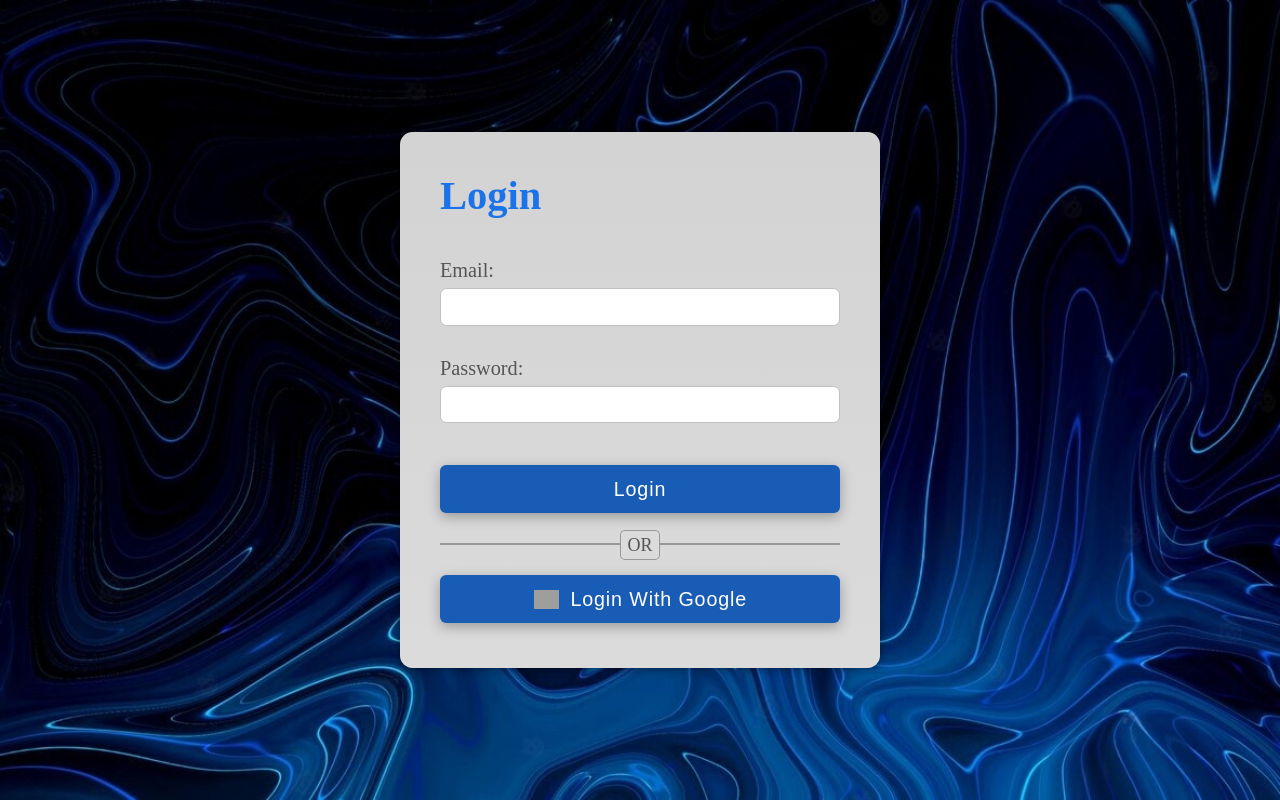
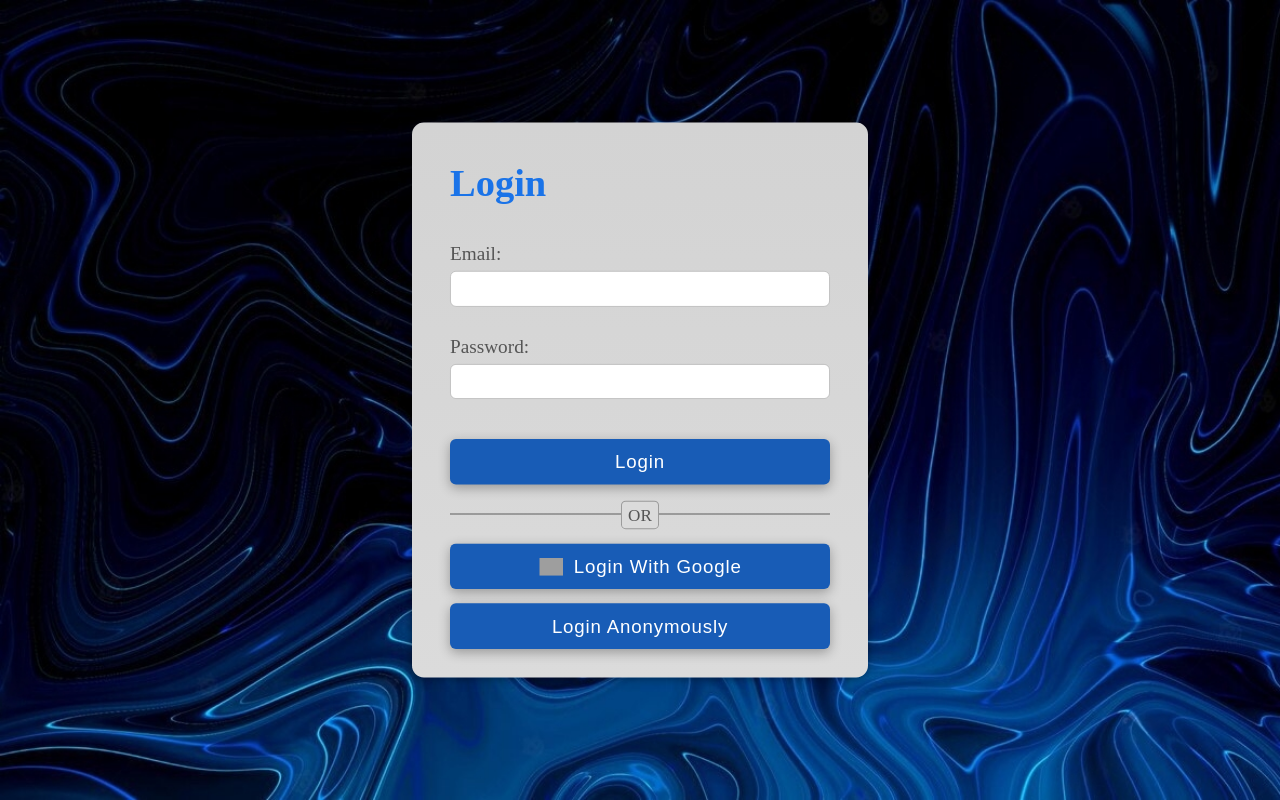
Before and after one commit to Ali-Sdg90/React-Album-Project, a React (Create React App) app in the folder react-album-project/: page /React-login-page in a window 1280 px wide. Built offline with nearby package versions, Linux system fonts and the light colour scheme; no server answers; grey boxes are pictures that could not be loaded.

Commit message:
Change size of login page / Add Login Anonymously btn / Backup before add "redirect" to project

```diff
--- a/react-album-project/src/App.css
+++ b/react-album-project/src/App.css
@@ -5,4 +5,8 @@ body {
     align-items: center;
     width: 100%;
     height: 100vh;
+    background: url("./imgs/login-background.jpeg");
+    background-size: 300px;
+    background-repeat: no-repeat;
+    background-size: cover;
 }
--- a/react-album-project/src/components/Login.js
+++ b/react-album-project/src/components/Login.js
@@ -120,6 +120,15 @@ const Login = () => {
                         Login With Google
                     </button>
 
+                    <button
+                        onClick={(event) => {
+                            event.preventDefault();
+                            setAllowAuth("gmail");
+                        }}
+                    >
+                        Login Anonymously
+                    </button>
+
                     {loginInfo.email ? (
                         <div className={Styles.withAccountBtns}>
                             <button
@@ -144,7 +153,8 @@ const Login = () => {
                             </button>
                         </div>
                     ) : (
-                        <div></div>
+                        // <div></div>
+                        <></>
                     )}
                 </div>
             </form>
--- a/react-album-project/src/components/Login.module.css
+++ b/react-album-project/src/components/Login.module.css
@@ -3,11 +3,8 @@
     justify-content: center;
     align-items: center;
     height: 100vh;
-    background: url("../imgs/login-background.jpeg");
-    background-size: 300px;
-    background-repeat: no-repeat;
-    background-size: cover;
-    width: 100vw;
+    width: 100%;
+    transform: scale(0.95);
 }
 
 .formContainer {
@@ -165,7 +162,7 @@
     flex-flow: column nowrap;
     justify-content: center;
     align-items: center;
-    gap: 10px;
+    gap: 15px;
 }
 
 .formButtones button:nth-child(3) {
```
